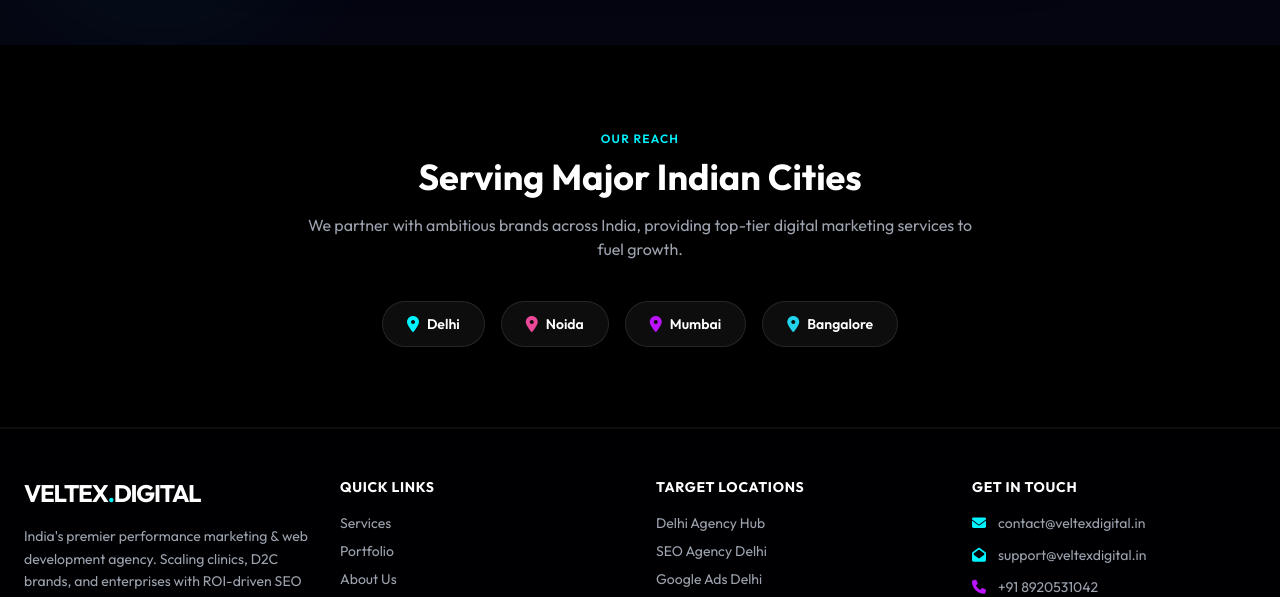
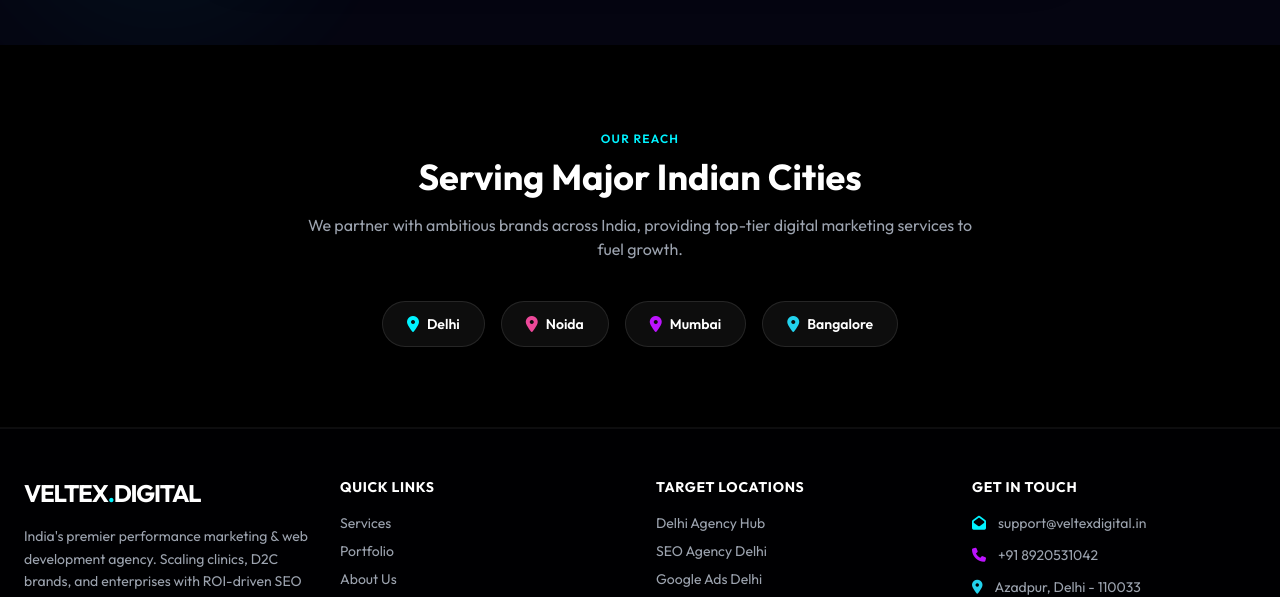
Before and after one commit to Mesubir/veltexdigital, a plain HTML site: page delhi/meta-ads-agency.html in a window 1280 px wide. Shown: the part 6625-7222 px from the top of the page. Drawn offline with nearby package versions, Linux system fonts and the light colour scheme.

Commit message:
Update meta-ads-agency.html

```diff
--- a/delhi/meta-ads-agency.html
+++ b/delhi/meta-ads-agency.html
@@ -693,7 +693,6 @@
             <div>
                 <h4 class="text-white font-bold mb-4 uppercase tracking-wider text-sm">Get In Touch</h4>
                 <ul class="space-y-3 text-sm text-gray-400">
-                    <li class="flex items-center"><i class="fas fa-envelope text-neon-blue mr-3"></i> <a href="mailto:contact@veltexdigital.in" class="hover:text-white">contact@veltexdigital.in</a></li>
                     <li class="flex items-center"><i class="fas fa-envelope-open text-neon-blue mr-3"></i> <a href="mailto:support@veltexdigital.in" class="hover:text-white">support@veltexdigital.in</a></li>
                     <li class="flex items-center"><i class="fas fa-phone text-neon-purple mr-3"></i> <a href="tel:+918920531042" class="hover:text-white">+91 8920531042</a></li>
                     <li class="flex items-center"><i class="fas fa-map-marker-alt text-cyan-400 mr-3"></i> Azadpur, Delhi - 110033</li>
```
